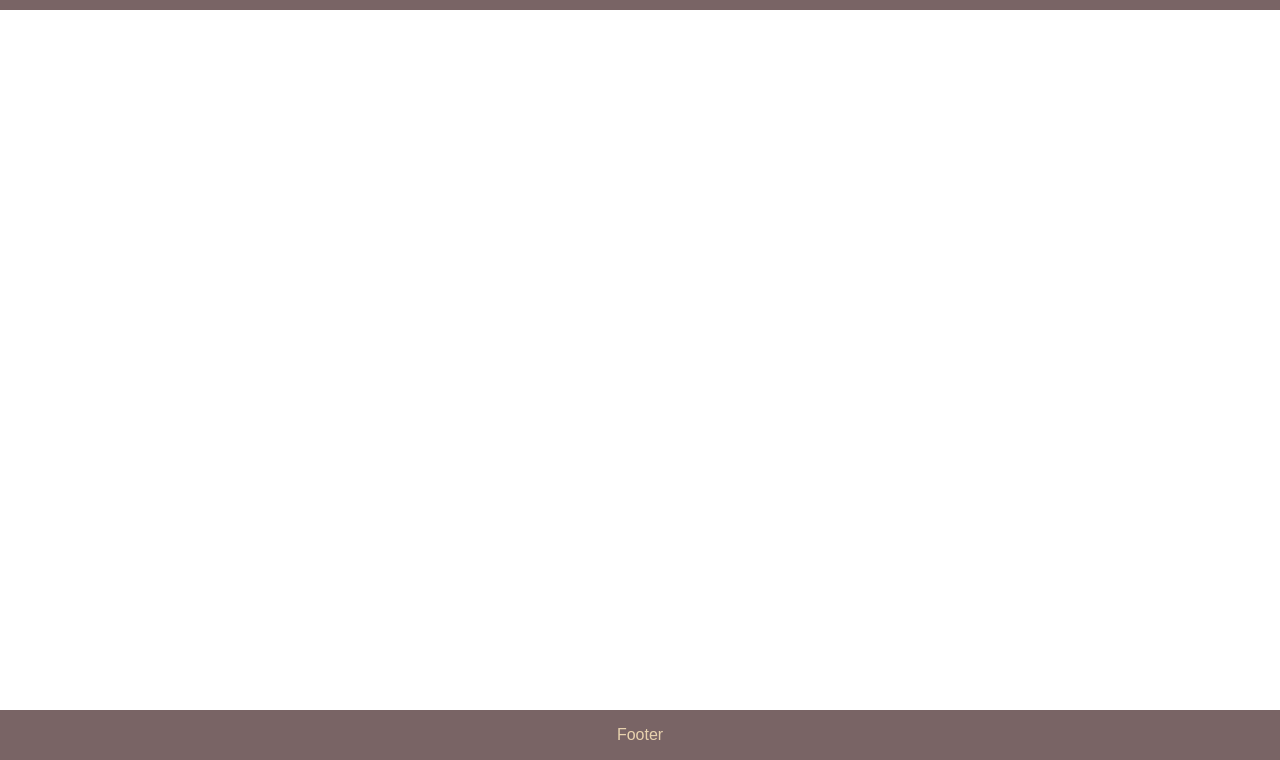
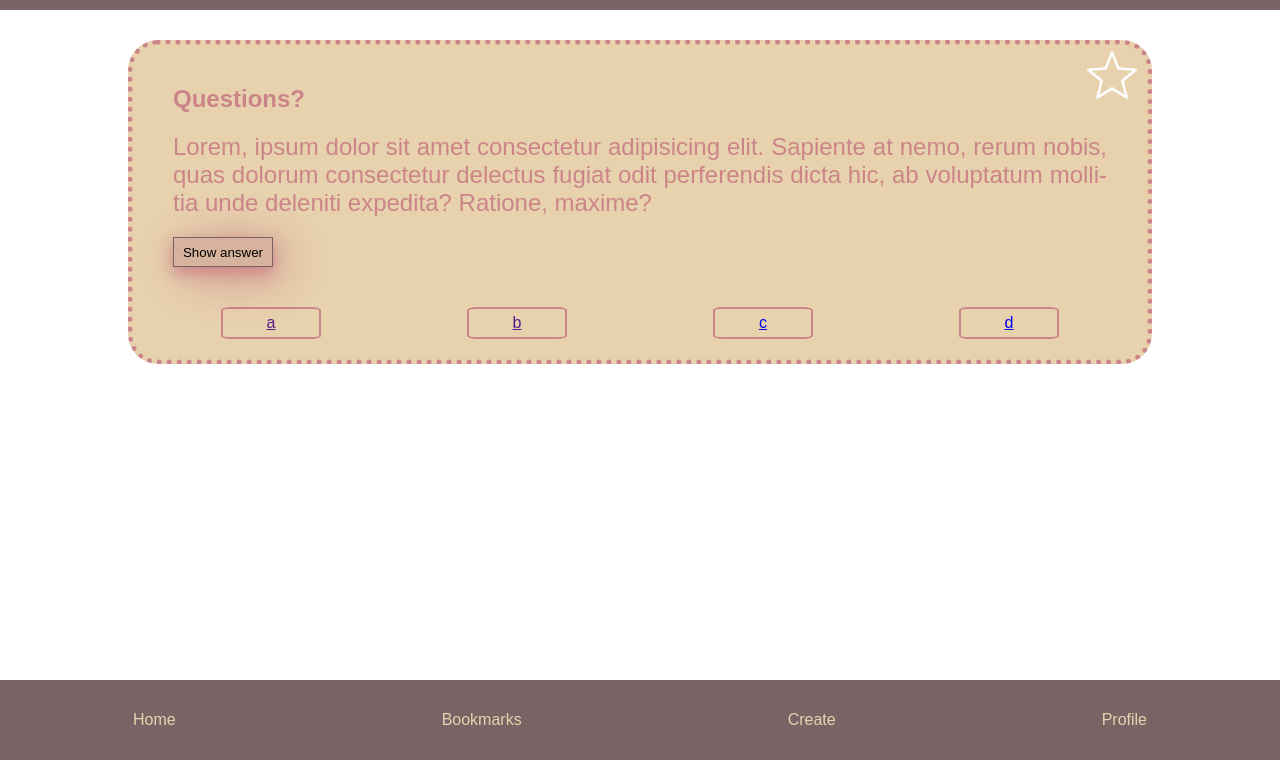
Before and after one commit to ckskr/quizzapp, a plain HTML site: page index.html in a window 1280 px wide. Shown: the part 40-800 px from the top of the page. Drawn offline with Linux system fonts and the light colour scheme.

Commit message:
add card

```diff
--- a/css/footer.css
+++ b/css/footer.css
@@ -4,8 +4,24 @@ footer {
   align-items: center;
   color: var(--pale1);
   background: var(--dark);
-  height: 50px;
+  height: 80px;
   position: fixed;
   bottom: 0;
   width: 100vw;
 }
+
+.nav {
+  position: fixed;
+  width: 100%;
+}
+
+.nav__list {
+  display: flex;
+  justify-content: space-around;
+  align-items: center;
+}
+
+.nav__list__item {
+  display: flex;
+  justify-content: center;
+}
--- /dev/null
+++ b/css/main.css
@@ -0,0 +1,6 @@
+main {
+  _height: calc(100vh - 60px - 40px);
+  padding: 30px;
+  display: flex;
+  justify-content: center;
+}
--- /dev/null
+++ b/css/questionscard.css
@@ -0,0 +1,70 @@
+.card {
+  background-color: var(--pale1);
+  display: flex;
+  flex-direction: column;
+  width: 80vw;
+  height: fit-content;
+  padding: 20px;
+  border-radius: 30px;
+  border: 5px dotted var(--accent);
+  position: relative;
+}
+
+.card__text {
+  padding: 20px;
+
+  hyphens: auto;
+  text-align: justify;
+  color: var(--accent);
+  font-size: 1.5rem;
+}
+
+.card__submit {
+  display: flex;
+  justify-content: center;
+}
+
+.card__question {
+  color: var(--accent);
+  padding-left: 20px;
+  padding-top: 20px;
+}
+
+.bookmark__icon {
+  position: absolute;
+  top: 5px;
+  right: 10px;
+  filter: invert();
+  width: 50px;
+}
+
+.card__answers ul {
+  display: flex;
+  flex-wrap: wrap;
+  gap: 10px;
+  padding: 0;
+  margin: 40px 0 0 0;
+  list-style: none;
+  display: flex;
+  justify-content: space-around;
+}
+
+.card__answers button {
+  border: 1px solid var(--dark);
+  width: 100px;
+  height: 30px;
+  margin-left: 20px;
+  background-color: var(--mid);
+  box-shadow: 10px 8px 50px 0 var(--accent), 0 6px 15px 0 var(--accent);
+}
+
+.card__answer_btn {
+  list-style: none;
+  border: 2px solid var(--accent);
+  border-radius: 10%;
+  padding: 5px;
+  width: 100px;
+  height: auto;
+  display: flex;
+  justify-content: center;
+}
--- a/css/styles.css
+++ b/css/styles.css
@@ -1,3 +1,6 @@
 @import url(./base.css);
 @import url(./header.css);
 @import url(./footer.css);
+@import url(./main.css);
+@import url(./questionscard.css);
+@import url(bookmarkicon.css);
--- a/index.html
+++ b/index.html
@@ -12,6 +12,42 @@
       <h1>QUIZZ APP</h1>
     </header>
 
-    <footer>Footer</footer>
+    <main>
+      <article class="card">
+        <h2 class="card__question">Questions?</h2>
+        <a href="#"
+          ><img
+            class="bookmark__icon"
+            src="./img/bookmark.png"
+            alt="bookmark icon"
+        /></a>
+        <p class="card__text">
+          Lorem, ipsum dolor sit amet consectetur adipisicing elit. Sapiente at
+          nemo, rerum nobis, quas dolorum consectetur delectus fugiat odit
+          perferendis dicta hic, ab voluptatum mollitia unde deleniti expedita?
+          Ratione, maxime?
+        </p>
+        <section class="card__answers">
+          <button class="card_btn">Show answer</button>
+          <ul>
+            <a href=""><li class="card__answer_btn">a</li></a>
+            <a href=""><li class="card__answer_btn">b</li></a>
+            <a href="#"><li class="card__answer_btn">c</li></a>
+            <a href="#"><li class="card__answer_btn">d</li></a>
+          </ul>
+        </section>
+      </article>
+    </main>
+
+    <footer>
+      <nav class="nav">
+        <ul class="nav__list">
+          <li class="nav__list__item">Home</li>
+          <li class="nav__list__item">Bookmarks</li>
+          <li class="nav__list__item">Create</li>
+          <li class="nav__list__item">Profile</li>
+        </ul>
+      </nav>
+    </footer>
   </body>
 </html>
```
Also changed, not shown: css/bookmarkicon.css (added), img/bookmark.png (added), 1 other file.
